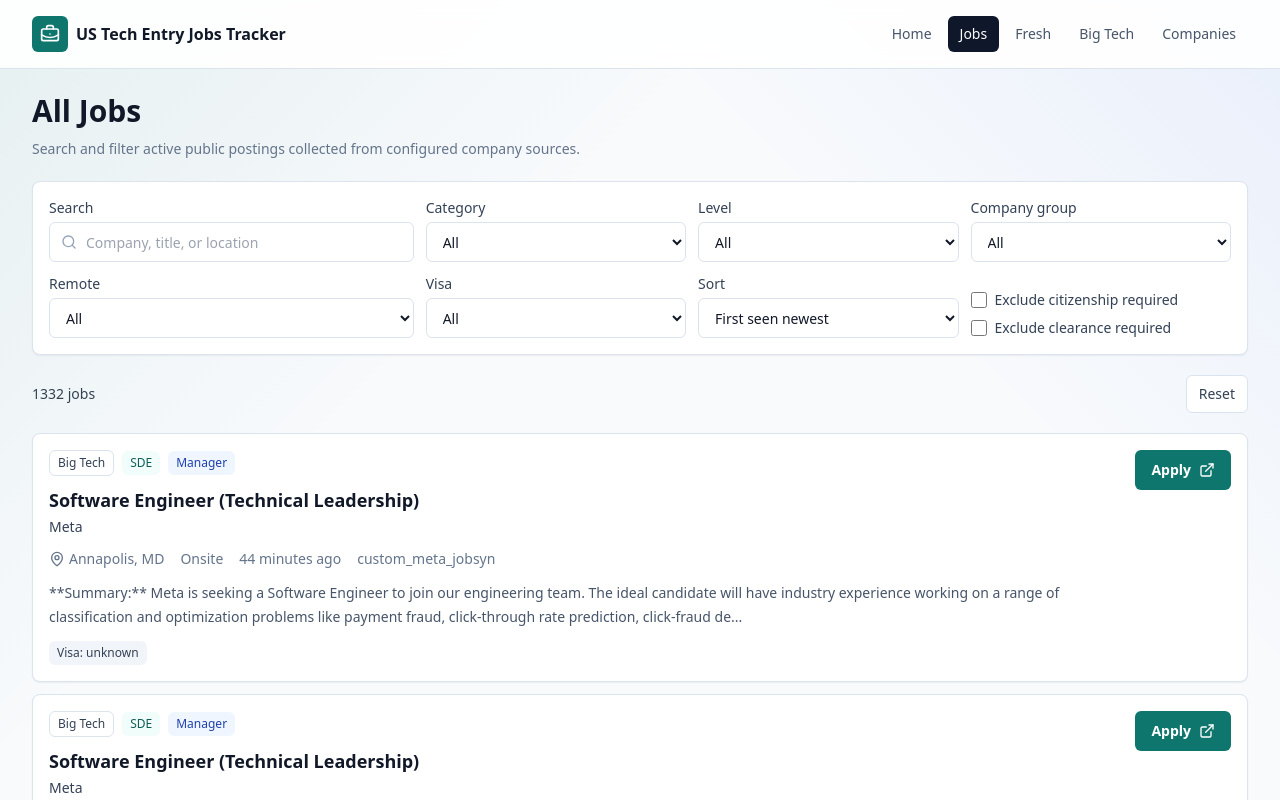
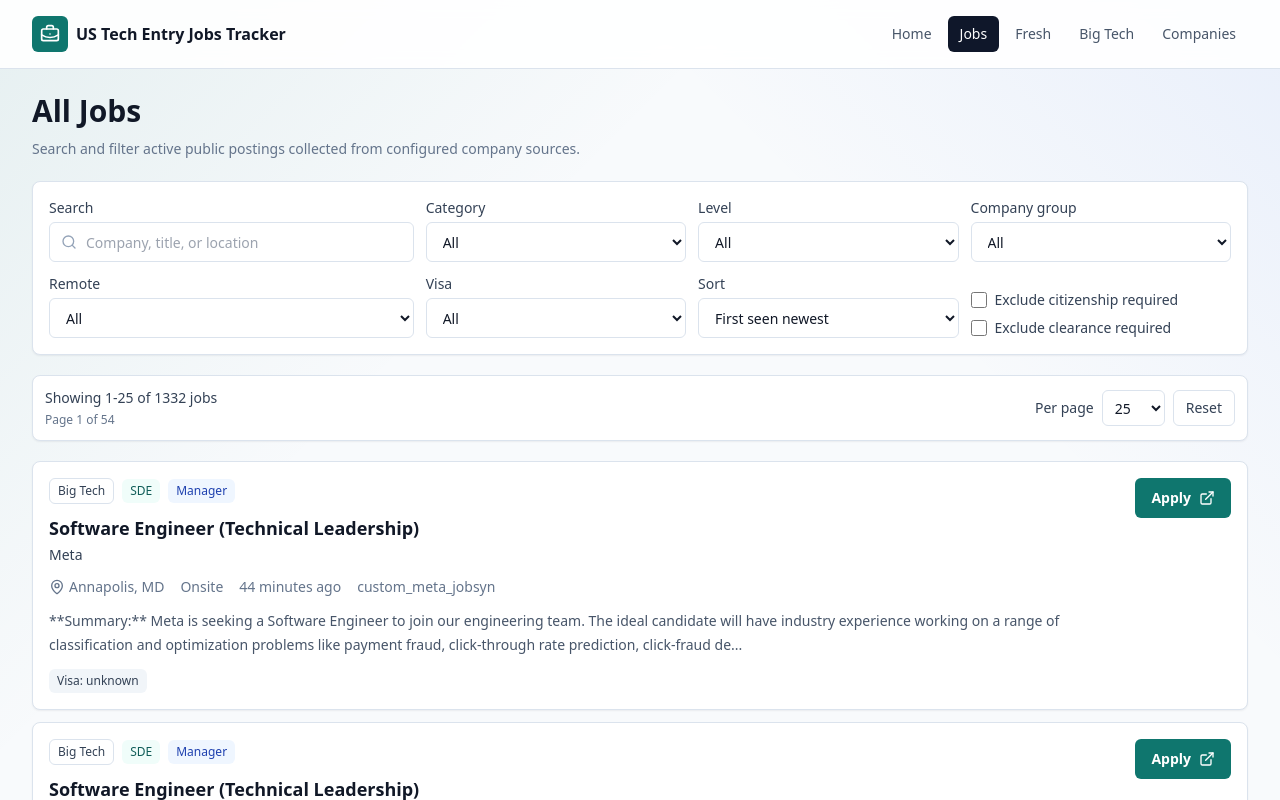
Before and after one commit to xuzhihuiCSY/entryJobTracker, a Next.js app: page /jobs in a window 1280 px wide. Shown: the top 800 px of the page. Built offline with nearby package versions, Linux system fonts and the light colour scheme.

Commit message:
Add job list pagination

```diff
--- a/components/JobFilters.tsx
+++ b/components/JobFilters.tsx
@@ -1,7 +1,7 @@
 "use client";
 
-import { useMemo, useState } from "react";
-import { Search } from "lucide-react";
+import { useEffect, useMemo, useState } from "react";
+import { ChevronLeft, ChevronRight, Search } from "lucide-react";
 import { DEFAULT_FILTERS, filterJobs, uniqueValues } from "@/lib/filters";
 import type { Job, JobFilterState, JobSort } from "@/lib/types";
 import { JobCard } from "@/components/JobCard";
@@ -11,6 +11,8 @@
   initialFilters?: Partial<JobFilterState>;
   emptyMessage?: string;
 };
+
+const PAGE_SIZE_OPTIONS = [25, 50, 100];
 
 function SelectField({
   label,
@@ -42,6 +44,90 @@
   );
 }
 
+function paginationWindow(currentPage: number, totalPages: number): number[] {
+  const size = Math.min(5, totalPages);
+  let start = Math.max(1, currentPage - Math.floor(size / 2));
+  const end = Math.min(totalPages, start + size - 1);
+  start = Math.max(1, end - size + 1);
+  return Array.from({ length: end - start + 1 }, (_, index) => start + index);
+}
+
+function PaginationControls({
+  page,
+  totalPages,
+  onPageChange
+}: {
+  page: number;
+  totalPages: number;
+  onPageChange: (page: number) => void;
+}) {
+  const pages = paginationWindow(page, totalPages);
+
+  return (
+    <nav className="flex flex-wrap items-center gap-1" aria-label="Pagination">
+      <button
+        type="button"
+        onClick={() => onPageChange(Math.max(1, page - 1))}
+        disabled={page === 1}
+        className="inline-flex h-9 w-9 items-center justify-center rounded-md border border-line bg-white text-slate-700 hover:bg-slate-50 disabled:cursor-not-allowed disabled:opacity-45"
+        aria-label="Previous page"
+      >
+        <ChevronLeft aria-hidden="true" className="h-4 w-4" />
+      </button>
+      {pages[0] > 1 ? (
+        <>
+          <button
+            type="button"
+            onClick={() => onPageChange(1)}
+            className="h-9 min-w-9 rounded-md border border-line bg-white px-3 text-sm font-medium text-slate-700 hover:bg-slate-50"
+          >
+            1
+          </button>
+          {pages[0] > 2 ? <span className="px-2 text-sm text-muted">...</span> : null}
+        </>
+      ) : null}
+      {pages.map((pageNumber) => (
+        <button
+          key={pageNumber}
+          type="button"
+          onClick={() => onPageChange(pageNumber)}
+          className={`h-9 min-w-9 rounded-md px-3 text-sm font-medium ${
+            pageNumber === page
+              ? "bg-slate-900 text-white"
+              : "border border-line bg-white text-slate-700 hover:bg-slate-50"
+          }`}
+          aria-current={pageNumber === page ? "page" : undefined}
+        >
+          {pageNumber}
+        </button>
+      ))}
+      {pages[pages.length - 1] < totalPages ? (
+        <>
+          {pages[pages.length - 1] < totalPages - 1 ? (
+            <span className="px-2 text-sm text-muted">...</span>
+          ) : null}
+          <button
+            type="button"
+            onClick={() => onPageChange(totalPages)}
+            className="h-9 min-w-9 rounded-md border border-line bg-white px-3 text-sm font-medium text-slate-700 hover:bg-slate-50"
+          >
+            {totalPages}
+          </button>
+        </>
+      ) : null}
+      <button
+        type="button"
+        onClick={() => onPageChange(Math.min(totalPages, page + 1))}
+        disabled={page === totalPages}
+        className="inline-flex h-9 w-9 items-center justify-center rounded-md border border-line bg-white text-slate-700 hover:bg-slate-50 disabled:cursor-not-allowed disabled:opacity-45"
+        aria-label="Next page"
+      >
+        <ChevronRight aria-hidden="true" className="h-4 w-4" />
+      </button>
+    </nav>
+  );
+}
+
 export function JobFilters({
   jobs,
   initialFilters,
@@ -51,6 +137,8 @@
     ...DEFAULT_FILTERS,
     ...initialFilters
   });
+  const [page, setPage] = useState(1);
+  const [pageSize, setPageSize] = useState(25);
 
   const options = useMemo(
     () => ({
@@ -64,6 +152,20 @@
   );
 
   const visibleJobs = useMemo(() => filterJobs(jobs, filters), [jobs, filters]);
+  const totalPages = Math.max(1, Math.ceil(visibleJobs.length / pageSize));
+  const currentPage = Math.min(page, totalPages);
+  const pageStart = (currentPage - 1) * pageSize;
+  const pageJobs = visibleJobs.slice(pageStart, pageStart + pageSize);
+  const showingStart = visibleJobs.length === 0 ? 0 : pageStart + 1;
+  const showingEnd = Math.min(pageStart + pageSize, visibleJobs.length);
+
+  useEffect(() => {
+    setPage(1);
+  }, [filters, jobs, pageSize]);
+
+  useEffect(() => {
+    setPage((current) => Math.min(current, totalPages));
+  }, [totalPages]);
 
   return (
     <div className="grid gap-5">
@@ -165,26 +267,58 @@
         </div>
       </section>
 
-      <div className="flex items-center justify-between gap-3">
-        <p className="text-sm font-medium text-slate-700">{visibleJobs.length} jobs</p>
+      <div className="flex flex-col gap-3 rounded-lg border border-line bg-white p-3 shadow-subtle sm:flex-row sm:items-center sm:justify-between">
+        <div>
+          <p className="text-sm font-medium text-slate-700">
+            Showing {showingStart}-{showingEnd} of {visibleJobs.length} jobs
+          </p>
+          <p className="mt-1 text-xs text-muted">
+            Page {currentPage} of {totalPages}
+          </p>
+        </div>
+        <div className="flex flex-wrap items-center gap-2">
+          <label className="flex items-center gap-2 text-sm font-medium text-slate-700">
+            Per page
+            <select
+              value={pageSize}
+              onChange={(event) => setPageSize(Number(event.target.value))}
+              className="h-9 rounded-md border border-line bg-white px-2 text-sm text-ink outline-none focus:border-accent focus:ring-2 focus:ring-teal-100"
+            >
+              {PAGE_SIZE_OPTIONS.map((option) => (
+                <option key={option} value={option}>
+                  {option}
+                </option>
+              ))}
+            </select>
+          </label>
           <button
             type="button"
             onClick={() => setFilters({ ...DEFAULT_FILTERS, ...initialFilters })}
-          className="rounded-md border border-line bg-white px-3 py-2 text-sm font-medium text-slate-700 hover:bg-slate-50"
+            className="h-9 rounded-md border border-line bg-white px-3 text-sm font-medium text-slate-700 hover:bg-slate-50"
           >
             Reset
           </button>
         </div>
+      </div>
 
       <section className="grid gap-3">
-        {visibleJobs.length > 0 ? (
-          visibleJobs.map((job) => <JobCard key={job.id} job={job} />)
+        {pageJobs.length > 0 ? (
+          pageJobs.map((job) => <JobCard key={job.id} job={job} />)
         ) : (
           <div className="rounded-lg border border-dashed border-line bg-white p-8 text-center text-sm text-muted">
             {emptyMessage}
           </div>
         )}
       </section>
+
+      {visibleJobs.length > pageSize ? (
+        <div className="flex flex-col gap-3 rounded-lg border border-line bg-white p-3 shadow-subtle sm:flex-row sm:items-center sm:justify-between">
+          <p className="text-sm text-muted">
+            Showing {showingStart}-{showingEnd} of {visibleJobs.length}
+          </p>
+          <PaginationControls page={currentPage} totalPages={totalPages} onPageChange={setPage} />
+        </div>
+      ) : null}
     </div>
   );
 }
```
Lines whose indentation alone changed are shown as unchanged.
